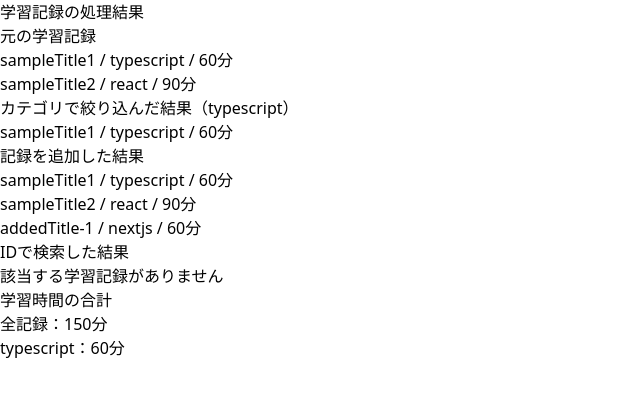
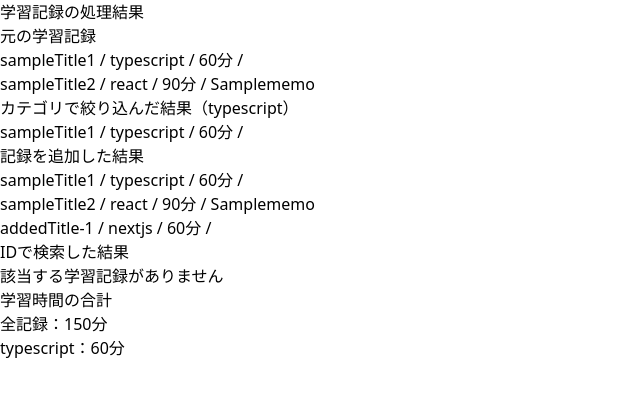
Before and after one commit to koki-bit/ts-learning-memory-app, a Next.js app: page / in a window 1280 px wide. Shown: the top 396 px of the page, without its empty margins (0-640 px from the left). Built offline with nearby package versions, Linux system fonts and the light colour scheme.

Commit message:
fix: 各学習記録のメモの条件付き表示を復元
処理結果の表示をセクションに分割した際に、
メモの表示が抜けていたため復元する。

```diff
--- a/src/app/page.tsx
+++ b/src/app/page.tsx
@@ -23,7 +23,7 @@ export default function Home() {
         <ul>
           {sampleRecords.map((record) => (
             <li key={record.id}>
-              {record.title} / {record.category} / {record.minutes}分
+              {record.title} / {record.category} / {record.minutes}分 / {record.memo !== undefined && record.memo}
             </li>
           ))}
         </ul>
@@ -34,7 +34,7 @@ export default function Home() {
         <ul>
           {filteredCategoryRecords.map((record) => (
             <li key={record.id}>
-              {record.title} / {record.category} / {record.minutes}分
+              {record.title} / {record.category} / {record.minutes}分 / {record.memo !== undefined && record.memo}
             </li>
           ))}
         </ul>
@@ -45,7 +45,7 @@ export default function Home() {
         <ul>
           {addedRecords.map((record) => (
             <li key={record.id}>
-              {record.title} / {record.category} / {record.minutes}分
+              {record.title} / {record.category} / {record.minutes}分 / {record.memo !== undefined && record.memo}
             </li>
           ))}
         </ul>
@@ -56,7 +56,7 @@ export default function Home() {
         {foundRecord !== undefined ? (
           <p>
             {foundRecord.title} / {foundRecord.category} /
-            {foundRecord.minutes}分
+            {foundRecord.minutes}分 / {foundRecord.memo !== undefined && foundRecord.memo}
           </p>
         ) : (
           <p>該当する学習記録がありません</p>
```
